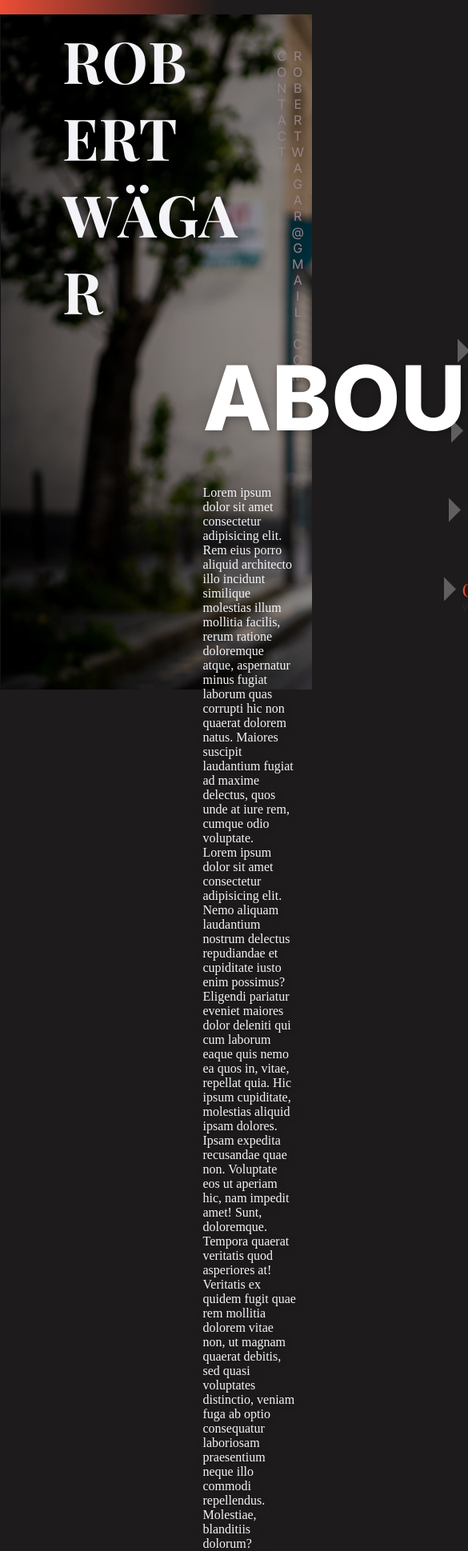
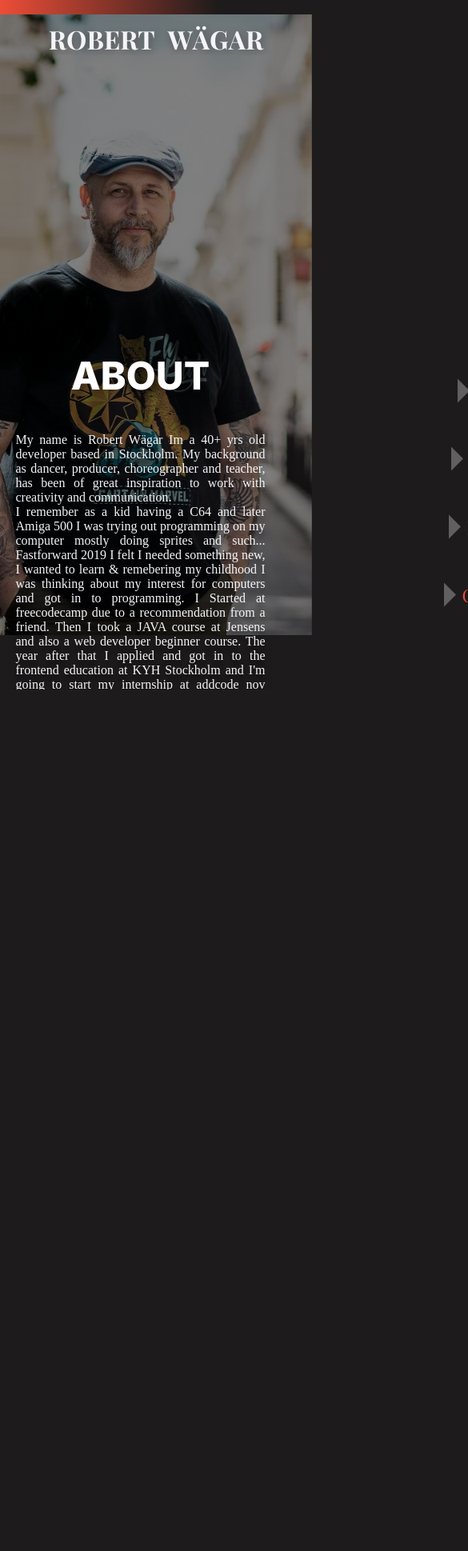
Before and after one commit to robonexx/portfolio_clean_version-main, a React (Create React App) app: page /about in a window 390 px wide. Shown: the part 50-1989 px from the top of the page at 80% size, 585 px wide, since content can reach past the window. After the commit the page ends 912 px from the top, so only its background shows below. Built offline with nearby package versions, Linux system fonts and the light colour scheme.

Commit message:
started to check the responsivness and media queries, needs more work

```diff
--- a/src/App.js
+++ b/src/App.js
@@ -12,7 +12,6 @@ import { AnimatePresence } from 'framer-motion';
 
 function App() {
   const location = useLocation();
-
   const [loading, setLoading] = useState(true);
 
   useEffect(() => {
--- a/src/components/Nav/nav.scss
+++ b/src/components/Nav/nav.scss
@@ -49,7 +49,7 @@
         transition: all 0.6s ease;
   }
   .nav-links {
-        padding: 1.7rem 1rem;
+        padding: 1.25rem 1rem;
         font-size: 1.4rem;
         font-family: 'Playfair Display', sans-serif;
         text-decoration: none;
@@ -57,6 +57,7 @@
         transition: all 0.5s ease-in-out;
 
         small {
+          opacity: 0;
             font-size: .7rem;
             display: block;
             font-family: Cambria, Cochin, Georgia, Times, 'Times New Roman', serif;
@@ -94,7 +95,7 @@
     @media (max-width: 960px) {
         margin: 0.5rem 0 0 1.5rem;
         width: 1.8rem;
-        fill:  #030e1f;
+        fill:  var(--color-bg);
     }
    /*  &:hover {
         fill: white;
@@ -129,7 +130,7 @@
     }
 
     .nav-menu.active {
-        background: #030e1f;
+        background: var(--color-bg);
         top: 8vh;
       right: 0;
       opacity: 1;
@@ -149,7 +150,7 @@
       .nav-links {
           position: relative;
 
-          color: #f3be58;
+          color: var(--color-text-2nd);
           font-size: 1.8rem;
           font-weight: 800;
 
--- a/src/pages/About/About.js
+++ b/src/pages/About/About.js
@@ -133,28 +133,22 @@ const About = () => {
       >
         <h1>ABOUT</h1>
         <p>
-          Lorem ipsum dolor sit amet consectetur adipisicing elit. Rem eius
-          porro aliquid architecto illo incidunt similique molestias illum
-          mollitia facilis, rerum ratione doloremque atque, aspernatur minus
-          fugiat laborum quas corrupti hic non quaerat dolorem natus. Maiores
-          suscipit laudantium fugiat ad maxime delectus, quos unde at iure rem,
-          cumque odio voluptate.
+          My name is Robert Wägar Im a 40+ yrs old developer based in Stockholm.
+          My background as dancer, producer, choreographer and teacher, has been
+          of great inspiration to work with creativity and communication.
+          <br />I remember as a kid having a C64 and later Amiga 500 I was
+          trying out programming on my computer mostly doing sprites and such...
+          Fastforward 2019 I felt I needed something new, I wanted to learn &
+          remebering my childhood I was thinking about my interest for computers
+          and got in to programming. I Started at freecodecamp due to a
+          recommendation from a friend. Then I took a JAVA course at Jensens and
+          also a web developer beginner course. The year after that I applied
+          and got in to the frontend education at KYH Stockholm and I'm going to
+          start my internship at addcode nov 2021 until april 2022.
         </p>
-        <p>
-          Lorem ipsum dolor sit amet consectetur adipisicing elit. Nemo aliquam
-          laudantium nostrum delectus repudiandae et cupiditate iusto enim
-          possimus? Eligendi pariatur eveniet maiores dolor deleniti qui cum
-          laborum eaque quis nemo ea quos in, vitae, repellat quia. Hic ipsum
-          cupiditate, molestias aliquid ipsam dolores. Ipsam expedita recusandae
-          quae non. Voluptate eos ut aperiam hic, nam impedit amet! Sunt,
-          doloremque. Tempora quaerat veritatis quod asperiores at! Veritatis ex
-          quidem fugit quae rem mollitia dolorem vitae non, ut magnam quaerat
-          debitis, sed quasi voluptates distinctio, veniam fuga ab optio
-          consequatur laboriosam praesentium neque illo commodi repellendus.
-          Molestiae, blanditiis dolorum? Corporis, libero rerum?
-        </p>
+        <br />
       </motion.div>
-      {/*  <motion.ul>
+      {/*  <motion.ul className="about-list">
         {items.map(({ text, id }, i) => (
           <motion.li
             key={id}
--- a/src/pages/About/about.scss
+++ b/src/pages/About/about.scss
@@ -1,72 +1,89 @@
 .about {
-        position: relative;
-    margin: 8vh auto;
+    position: relative;
+    margin-top: 8vh;
     width: 100vw;
-    height: 100%;
+    min-height: 100vh;
     display: flex;
     flex-direction: column;
     align-items: center;
     justify-self: center;
     color: var(--color-text);
     padding: 1vh 20vw;
+    overflow-x: hidden;
 
+    @media (max-width: 40em) {
+     text-align: center;
+     padding: 1vh 0;
+     height: 100%;
+    }
 
 
     .about-text {
             position: absolute;
-            top: 50%;
+            top: 10%;
             right: 5%;
             z-index: 10;
             text-shadow: 2px 2px 10px rgba(0,0,0,0.3);
             width: 30%;
+
+            @media (max-width:40em) {
+              top: 30%;
+              width: 100%;
+             padding: 0 10%;
+             text-align: justify;
+            }
     h1 {
         margin: 20vh auto 5vh;
         font-family: 'Inter';
         text-align: center;
-        font-size: 7rem;
+        font-size: 5rem;
         color: white;
+
+        @media (max-width:40em) {
+          font-size: 3rem;
+        }
 
         &:hover {
             /* animation: glitch 0.4s ease infinite; */
         }
     }
 
+    p {
+      font-size: 1rem;
+      text-shadow: 0px 5px 10px rgba(0,0,0,0.125),
+      0px 5px 5px rgba(0,0,0,0.25),
+      0px 10px 10px rgba(0,0,0,0.5);
+    }
+
 }
-
-    ul {
-            width: 400px;
-        display: flex;
-        flex-direction: column;
-        margin: 2rem;
-        li {
-                font-family: 'Inter';
-                margin-bottom: 2rem;
-                font-size: 2rem;
-                padding: 0.25rem;
-        }
-    }
 
 }
 
 .text-animation {
         position: relative;
-        margin-bottom: 10vh;
-        width: fit-content;
+        width: 100vw;
+        margin: 0 auto 10vh;
         overflow: hidden;
         text-transform: uppercase;
         z-index: 10;
+
         .first {
           margin-right: 3rem;
+
+          @media (max-width:40em) {
+           margin-right: 1rem;
+          }
         }
         span {
           display: inline-block;
           position: relative;
           font-weight: 800;
-          font-size: 8rem;
+          font-size: 6rem;
           font-family: var(--big-font);
           text-shadow: 2px 2px 10px rgba(0,0,0,0.3);
-          @media (max-width: 1440px) {
-            font-size: 4.5rem;
+
+          @media (max-width:40em) {
+            font-size: 2rem;
           }
         }
       }
@@ -83,6 +100,11 @@
         writing-mode: vertical-lr;
         text-orientation: upright;
         text-shadow: 2px 2px 10px rgba(0,0,0,0.3);
+
+        @media (max-width: 40em) {
+          display: none;
+        }
+
       }
       .details:hover {
         color: #fcfcfb;
@@ -95,17 +117,39 @@
         top: 0;
         left: 0;
         width: 100vw;
-        height: 100vh;
+        height: 92vh;
         object-fit: cover;
         object-position: left;
         z-index: -1;
+
+        @media (max-width: 40em) {
+          width: 100%;
+          object-fit: cover;
+          object-position: center;
+        }
+
 }
 .about-overlay {
         position: absolute;
         top: 0;
         left: 0;
         width: 100vw;
-        min-height: 100vh;
+        min-height: 92vh;
         z-index: 1;
-        background: rgba(0, 0, 0, 0.3)
+        background: rgba(0, 0, 0, 0.5);
 }
+
+.about-list {
+  position: absolute;
+  top: 100vh;
+        width: 400px;
+    display: flex;
+    flex-direction: column;
+    margin: 2rem;
+    li {
+            font-family: 'Inter';
+            margin-bottom: 2rem;
+            font-size: 2rem;
+            padding: 0.25rem;
+    }
+}
--- a/src/pages/Home/Home.js
+++ b/src/pages/Home/Home.js
@@ -30,7 +30,7 @@ const Home = () => {
           Robert Wägar
         </motion.h1>
       </div>
-      <div className='artsy'>
+      {/* <div className='artsy'>
         <div className='waves'>
           <span></span>
           <span></span>
@@ -47,7 +47,7 @@ const Home = () => {
           <span></span>
           <span></span>
         </div>
-      </div>
+      </div> */}
 
       <motion.section
         className='home-section-top'
--- a/src/pages/Home/home.scss
+++ b/src/pages/Home/home.scss
@@ -7,7 +7,7 @@
     overflow: hidden;
 
 }
-
+/*
 .artsy {
     position: absolute;
     width: 1200px;
@@ -104,7 +104,7 @@
     }
 
 }
-
+ */
 .headline-wrapper {
     position: relative;
     margin: 0 auto;
@@ -124,7 +124,7 @@
     h4 {
         font-size: 1.4rem;
         color: var(--color-text);
-        font-weight: 400;
+        font-weight: 100;
 
         @media (max-width: 960px) {
             font-size: 1.2rem;
@@ -150,7 +150,7 @@
             width: 200%;
             color: #282828;
             text-shadow: 4px 4px 3px #000, 4px 4px 10px #121212;
-            font-size: 10rem;
+            font-size: 7rem;
             font-weight: 800;
             z-index: -1;
 
@@ -237,40 +237,30 @@
         }
 
         span {
-            font-size: 1.4rem;
+            font-size: 1.6rem;
             color: var(--color-text);
-            font-weight: 400;
+            font-weight: 800;
 
             @media (max-width: 960px) {
                 font-size: 1.2rem;
             }
         }
 
-
-        b {
-            font-size: 2rem;
+        .bigger-text {
+            font-size: 1.6rem;
             color: var(--color-text);
 
             @media (max-width: 960px) {
                 font-size: 1.2rem;
             }
         }
-        .bigger-text {
-            font-size: 2rem;
-            color: var(--color-text);
-
-            @media (max-width: 960px) {
-                font-size: 1.6rem;
-            }
-        }
 
         small {
             unicode-bidi:bidi-override;
             direction:rtl;
-            font-size: 2rem;
-            font-size: 1.4rem;
+            font-size: 1.6rem;
             color: var(--color-text);
-            font-weight: 400;
+            font-weight: 800;
             text-shadow: 0 1px 2px rgba(0,0,0,0.4);
             @media (max-width: 960px) {
                 font-size: 1.2rem;
@@ -317,12 +307,12 @@
         }
 
         b {
-            font-size: 2rem;
+            font-size: 1.4rem;
             color: var(--color-text);
-            line-height: 1.6rem;
+            line-height: 1.4rem;
 
             @media (max-width: 960px) {
-                font-size: 1.6rem;
+                font-size: 1.2rem;
             }
         }
 
@@ -347,22 +337,34 @@
         left: 0;
         right: 0;
         margin: 10vh auto 10vh;
-        height: 70vh;
+        height: 100%;
         flex-direction: column;
     }
 
     .text-section {
         width: 50%;
 
+        @media (max-width: 40em) {
+            width: 90%;
+        }
+
         b {
             font-size: 2rem;
-            color: var(--color-text);
+            color: var(--color-text-2nd);
+
+            @media (max-width: 40em) {
+                font-size: 1.4rem;
+            }
         }
 
         h2 {
             font-size: 1.4rem;
             font-weight: 100;
             color: var(--color-text);
+
+            @media (max-width: 40em) {
+                font-size: 1.2rem;
+            }
 
         }
 
@@ -378,6 +380,10 @@
 
         .technologies {
             color: var(--color-text);
+            @media (max-width: 40em) {
+                font-size: 1.2rem;
+                z-index: 10;
+            }
 
 
             h4 {
@@ -398,7 +404,9 @@
         box-sizing: border-box;
 
         @media (max-width: 960px) {
-            display: none;
+            position: absolute;
+            top: 70vh;
+            z-index: -1;
 
         }
 
@@ -417,6 +425,8 @@
 
              @media (max-width: 960px) {
                 width: 200px;
+                background-color: var(--color-bg);
+                border: 1rem solid var(--color-bg);
              }
 
             &:hover .img-overlay {
@@ -437,6 +447,10 @@
             background-color: var(--color-text-2nd);
             opacity: 0.8;
             transition: all 0.4s ease-in-out;
+            @media (max-width: 960px) {
+                width: 200px;
+                background-color: var(--color-bg);
+             }
 
         }
 
--- a/src/pages/Landing/Landing.js
+++ b/src/pages/Landing/Landing.js
@@ -1,6 +1,7 @@
 import React, { useState } from 'react';
 import './Landing.scss';
 import { Link } from 'react-router-dom';
+import { motion } from 'framer-motion';
 
 const Landing = () => {
   const [conLeft, setConLeft] = useState(false);
@@ -20,13 +21,22 @@ const Landing = () => {
   };
 
   return (
-    <div className='landing'>
+    <motion.div
+      className='landing'
+      initial={{ opacity: 0 }}
+      animate={{ opacity: 1 }}
+      exit={{ opacity: 0, scaleX: 0, scaleY: 0 }}
+      transition={{ duration: 1, staggerChildren: 2 }}
+    >
       <div
         className={`container ${conLeft ? 'hover-left' : null} ${
           conRight ? 'hover-right' : null
         }`}
       >
-        <div
+        <motion.div
+          initial={{ opacity: 0 }}
+          animate={{ opacity: 1 }}
+          transition={{ duration: 1 }}
           className='split left'
           onMouseEnter={handleLeftMouseEnter}
           onMouseLeave={handleLeftMouseLeave}
@@ -36,8 +46,11 @@ const Landing = () => {
           <Link to='/home' className='btn'>
             Enter
           </Link>
-        </div>
-        <div
+        </motion.div>
+        <motion.div
+          initial={{ opacity: 0 }}
+          animate={{ opacity: 1 }}
+          transition={{ duration: 1 }}
           className='split right'
           onMouseEnter={handleRightMouseEnter}
           onMouseLeave={handleRightMouseLeave}
@@ -47,9 +60,9 @@ const Landing = () => {
           <Link to='/home' className='btn'>
             Enter
           </Link>
-        </div>
+        </motion.div>
       </div>
-    </div>
+    </motion.div>
   );
 };
 
```
